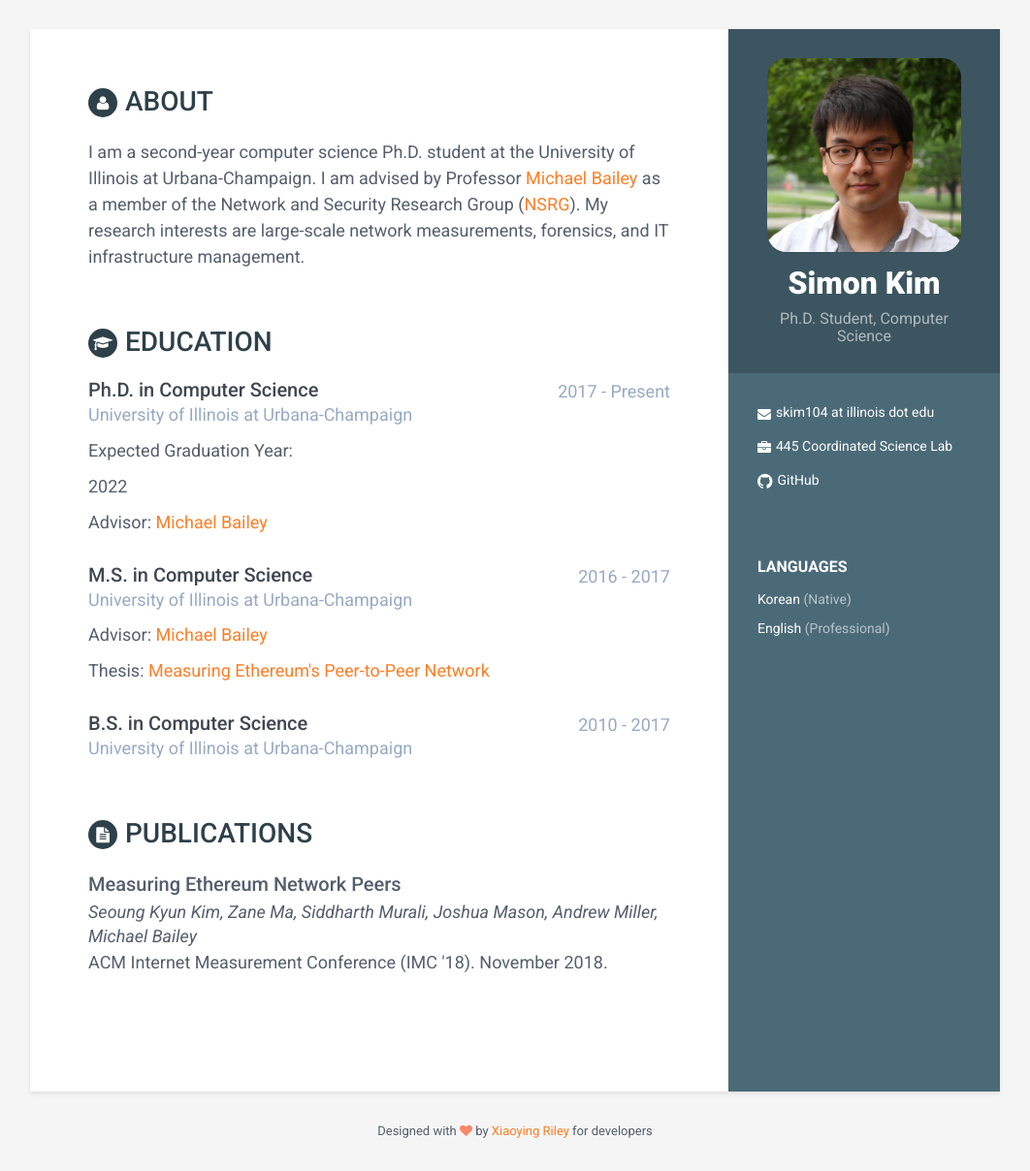
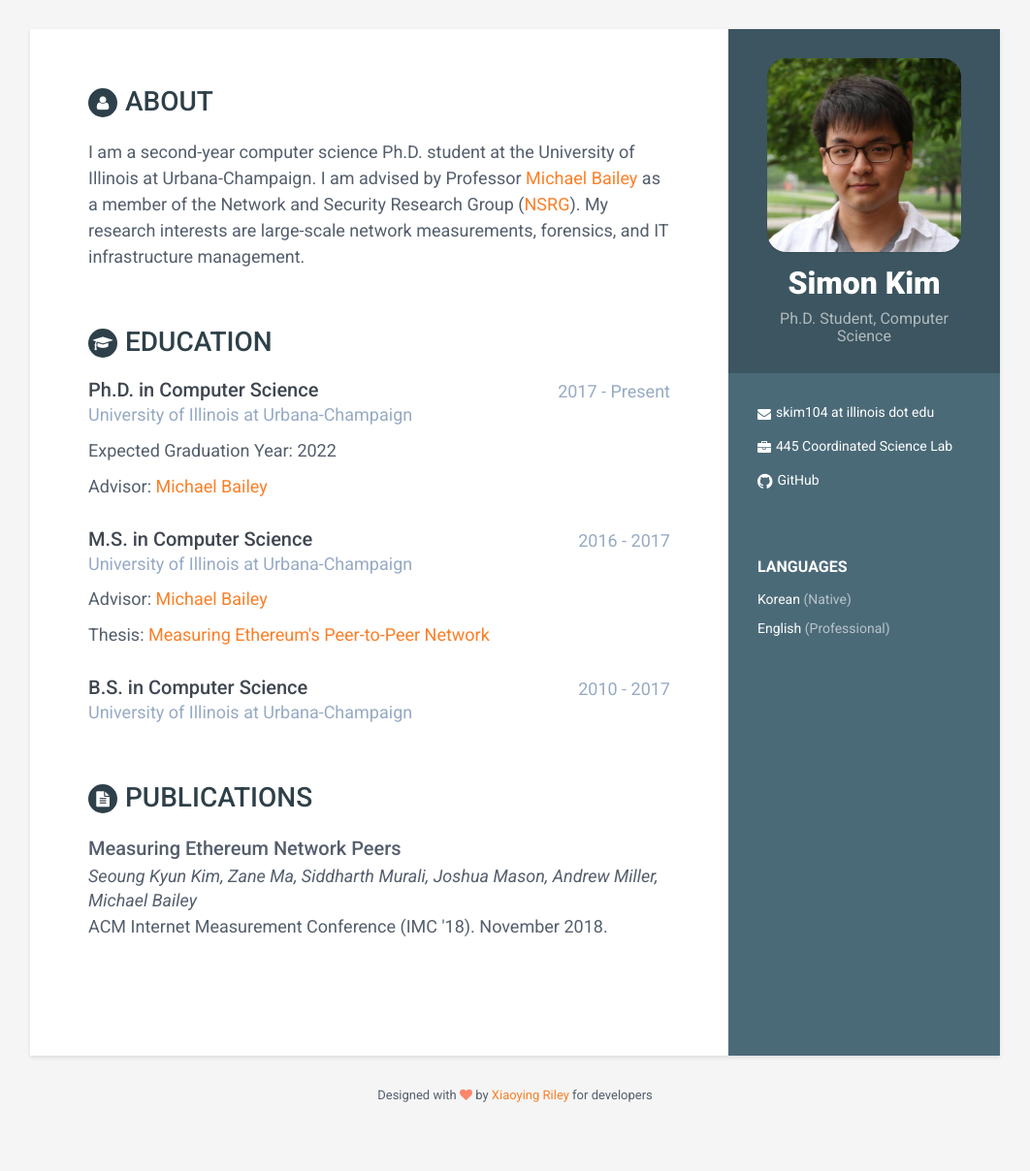
Before and after one commit to SimonSK/simonsk.github.io, a Jekyll site: the page built from index.html, in a window 1280 px wide. Shown: the whole page at 97% size, without its empty margins (109-1171 px from the left). Built offline with Jekyll 4.4.1, drawn with Linux system fonts in a browser that asks for light colours; after the commit the page ends 1171 px from its top, so only the background shows below that.

Commit message:
removed unnecessary new line

```diff
--- a/_includes/education.html
+++ b/_includes/education.html
@@ -18,7 +18,7 @@
 
             {% if education.expected %}
             <div class="expected">
-              <p>Expected Graduation Year: <p>{{ education.expected }}</p>
+              <p>Expected Graduation Year: {{ education.expected }}</p>
             </div><!--//advisor-->
             {% endif %}
             {% if education.advisor %}
```
